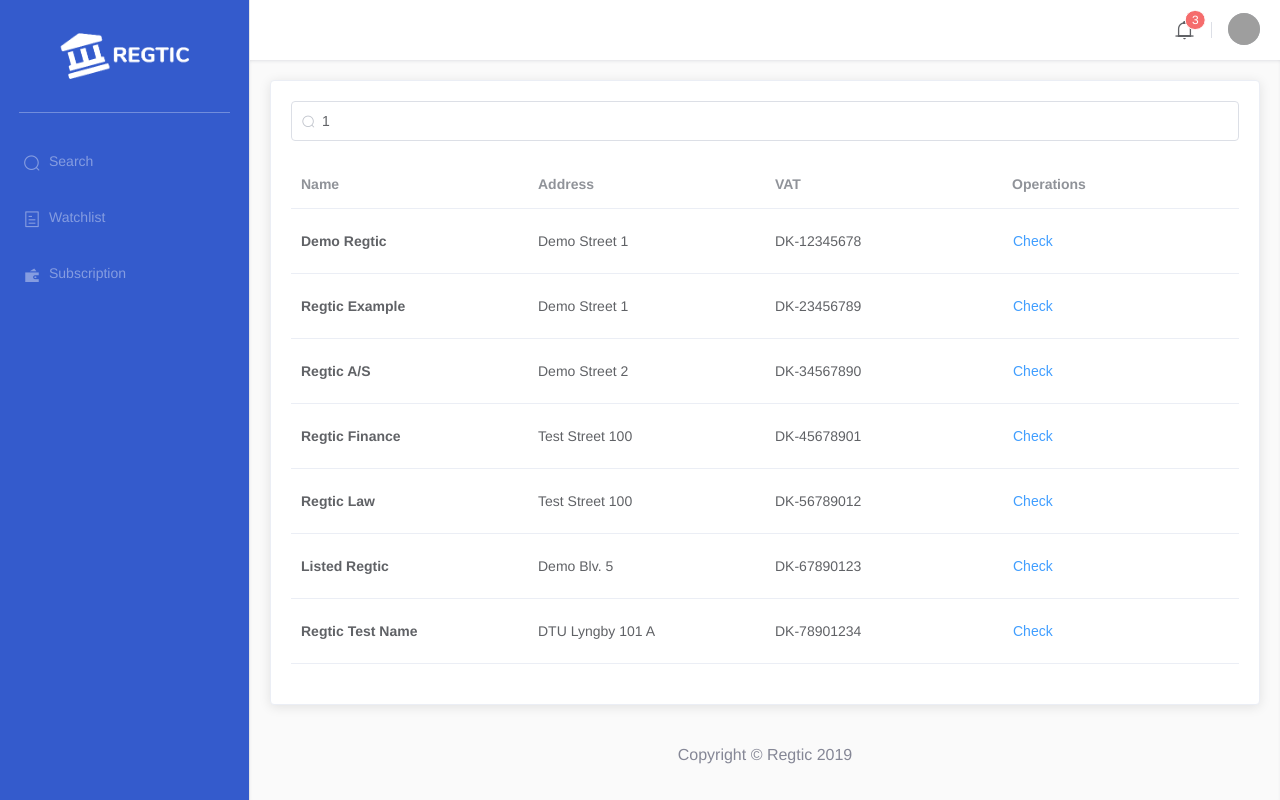
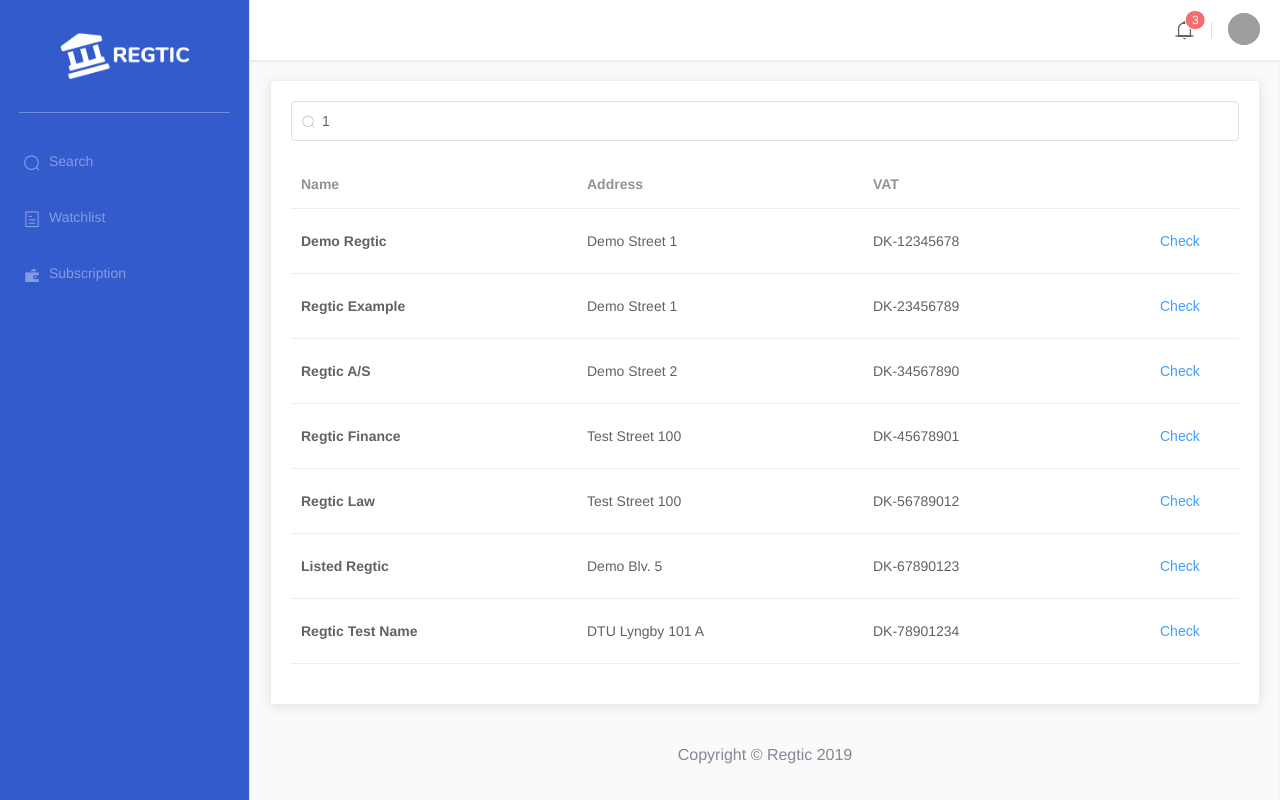
Before and after one commit to alexdor/regtic, a Vue app in the folder app/: page /search/1 in a window 1280 px wide. Built offline with nearby package versions, Linux system fonts and the light colour scheme; grey boxes are pictures that could not be loaded; the HTML template or start-up script is replaced by a standard one.

Commit message:
Set fixed width on actions for search results table

```diff
--- a/app/src/components/SearchResultsTable.vue
+++ b/app/src/components/SearchResultsTable.vue
@@ -9,7 +9,7 @@
     </el-table-column>
     <el-table-column prop="address" label="Address" />
     <el-table-column prop="vat" label="VAT" />
-    <el-table-column fixed="right" label="Operations">
+    <el-table-column fixed="right" width="90">
       <template slot-scope="scope">
         <router-link :to="'/company/' + scope.row.id">
           <el-button type="text">
```
